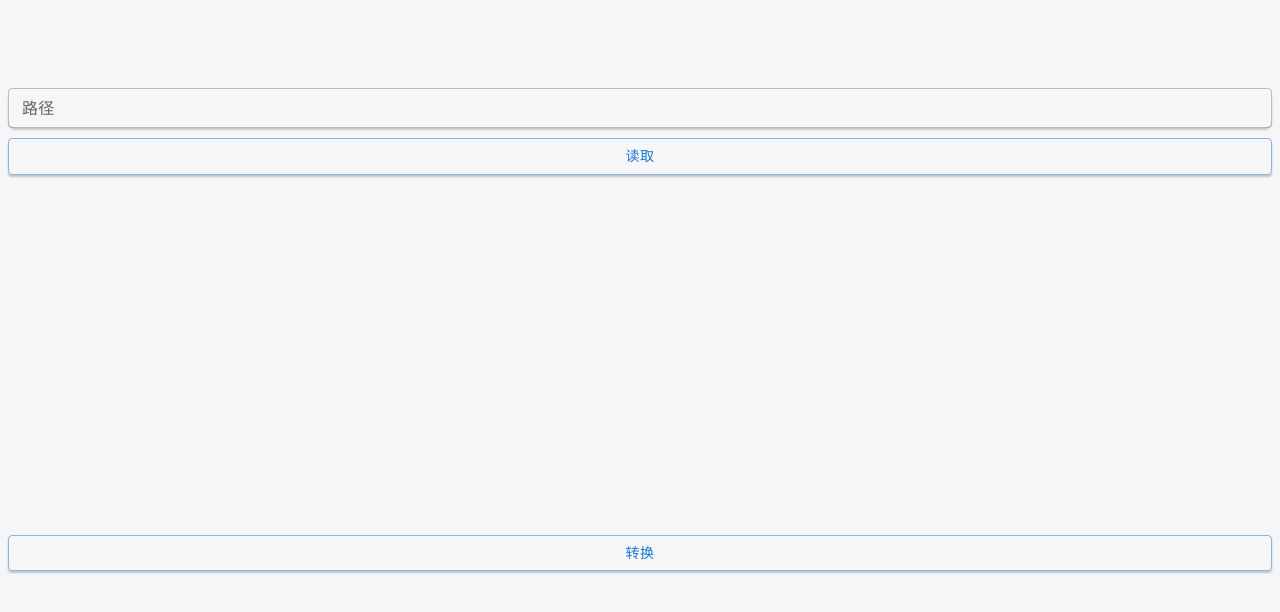
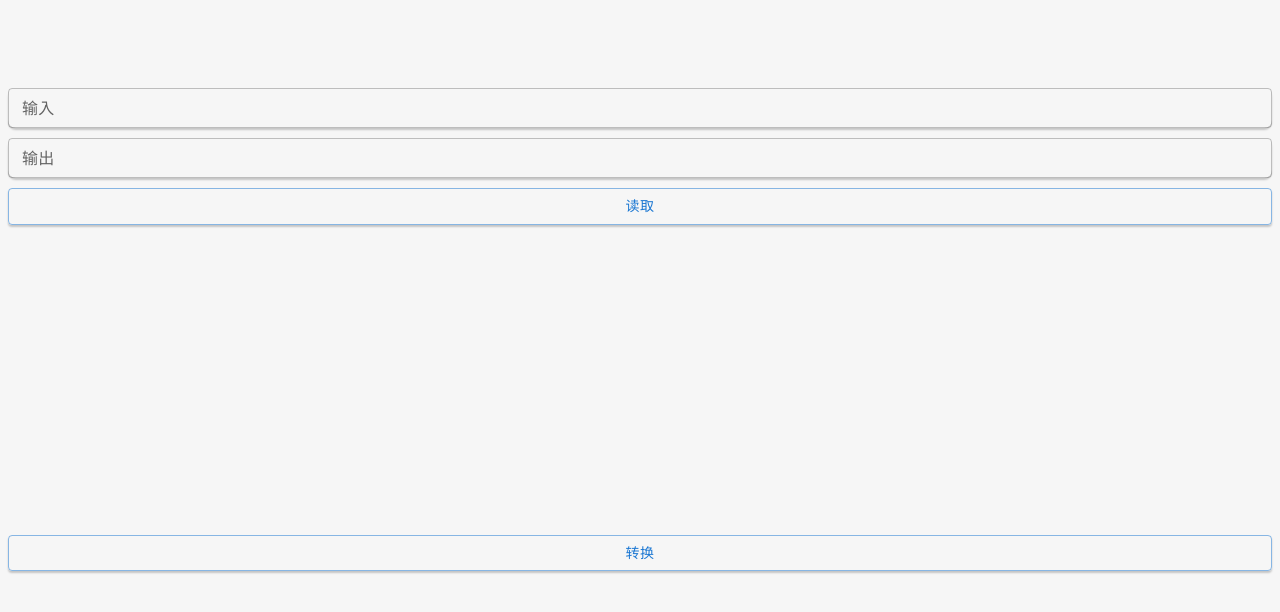
Before and after one commit to Zacharia2/md2tid-app, a React (Vite) app: page / in a window 1280 px wide. Shown: the top 612 px of the page. Built offline with nearby package versions, Linux system fonts and the light colour scheme.

Commit message:
完成基本部分

```diff
--- a/src-tauri/capabilities/default.json
+++ b/src-tauri/capabilities/default.json
@@ -8,7 +8,10 @@
     "opener:default",
     "fs:default",
     "fs:read-all",
-    "fs:write-all",
+    {
+      "identifier": "fs:write-all",
+      "allow": [{ "path": "**/*" }]
+    },
     {
       "identifier": "fs:allow-exists",
       "allow": [{ "path": "**/*" }]
--- a/src/App.tsx
+++ b/src/App.tsx
@@ -1,11 +1,11 @@
-import { useEffect, useState } from "react";
+import { useState } from "react";
 import "./App.css";
 import "@fontsource/roboto/300.css";
 import "@fontsource/roboto/400.css";
 import "@fontsource/roboto/500.css";
 import "@fontsource/roboto/700.css";
 import { DeleteOutline } from "@mui/icons-material";
-import { md2tid, readDirs, write, remove } from "./until";
+import { readDirs, transform_and_write } from "./until";
 
 import {
   Button,
@@ -20,7 +20,8 @@ function App() {
   // let dir = "C:/Users/Snowy/Documents/GitHub/md2tid/src";
 
   const [dirs, setDirs] = useState<string[]>([]);
-  const [pathValue, setPathValue] = useState("");
+  const [sourcePath, setSourcePath] = useState("");
+  const [targetPath, setTargetPath] = useState("");
 
   // remove(testwfile);
   function renderRow(props: ListChildComponentProps) {
@@ -52,27 +53,38 @@ function App() {
     <main className="container">
       <TextField
         id="outlined-basic"
-        label="路径"
+        label="输入"
         variant="outlined"
         size="small"
         style={{ marginBottom: 10 }}
-        value={pathValue}
+        value={sourcePath}
         onChange={(e) => {
-          setPathValue(e.target.value);
+          setSourcePath(e.target.value);
+        }}
+      />
+      <TextField
+        id="outlined-basic"
+        label="输出"
+        variant="outlined"
+        size="small"
+        style={{ marginBottom: 10 }}
+        value={targetPath}
+        onChange={(e) => {
+          setTargetPath(e.target.value);
         }}
       />
       <Button
         variant="outlined"
         style={{ marginBottom: 10 }}
         onClick={async () => {
-          let dirs = await readDirs(pathValue);
+          let dirs = await readDirs(sourcePath);
           setDirs(dirs);
         }}
       >
         读取
       </Button>
       <List
-        height={350}
+        height={300}
         width={"100%"}
         itemSize={30}
         itemCount={dirs.length}
@@ -86,8 +98,7 @@ function App() {
         onClick={() => {
           for (let index = 0; index < dirs.length; index++) {
             const element = dirs[index];
-            let tidText = md2tid(element);
-            write("C:/Users/Snowy/Documents/GitHub", tidText);
+            transform_and_write(element, targetPath);
           }
         }}
       >
--- a/src/until.ts
+++ b/src/until.ts
@@ -1,5 +1,7 @@
+import { path } from "@tauri-apps/api";
 import { join } from "@tauri-apps/api/path";
 import { readDir, readFile, remove, writeFile } from "@tauri-apps/plugin-fs";
+import { md2tid } from "md-to-tid";
 
 export const testfile =
   "C:/Users/Snowy/Documents/GitHub/md2tid/public/doc/360 评估.md";
@@ -34,16 +36,20 @@ async function readDirs(dir: string): Promise<string[]> {
   return filePaths;
 }
 
-async function write(path: string, data: Promise<string>) {
-  await writeFile(path, new TextEncoder().encode(await data));
+async function write(path: string, data: string) {
+  await writeFile(path, new TextEncoder().encode(data));
 }
 
 async function read(path: string) {
   return new TextDecoder("utf-8").decode(await readFile(path));
 }
 
-async function md2tid(mdpath: string) {
-  return await read(mdpath);
+async function transform_and_write(sourcefile: string, savefile: string) {
+  savefile = await path.join(savefile, await path.basename(sourcefile));
+  // console.log(savefile);
+  let md = await read(sourcefile);
+  let tid = await md2tid(md);
+  await write(savefile, tid);
 }
 
-export { remove, readDirs, write, read, md2tid };
+export { remove, readDirs, transform_and_write };
```
